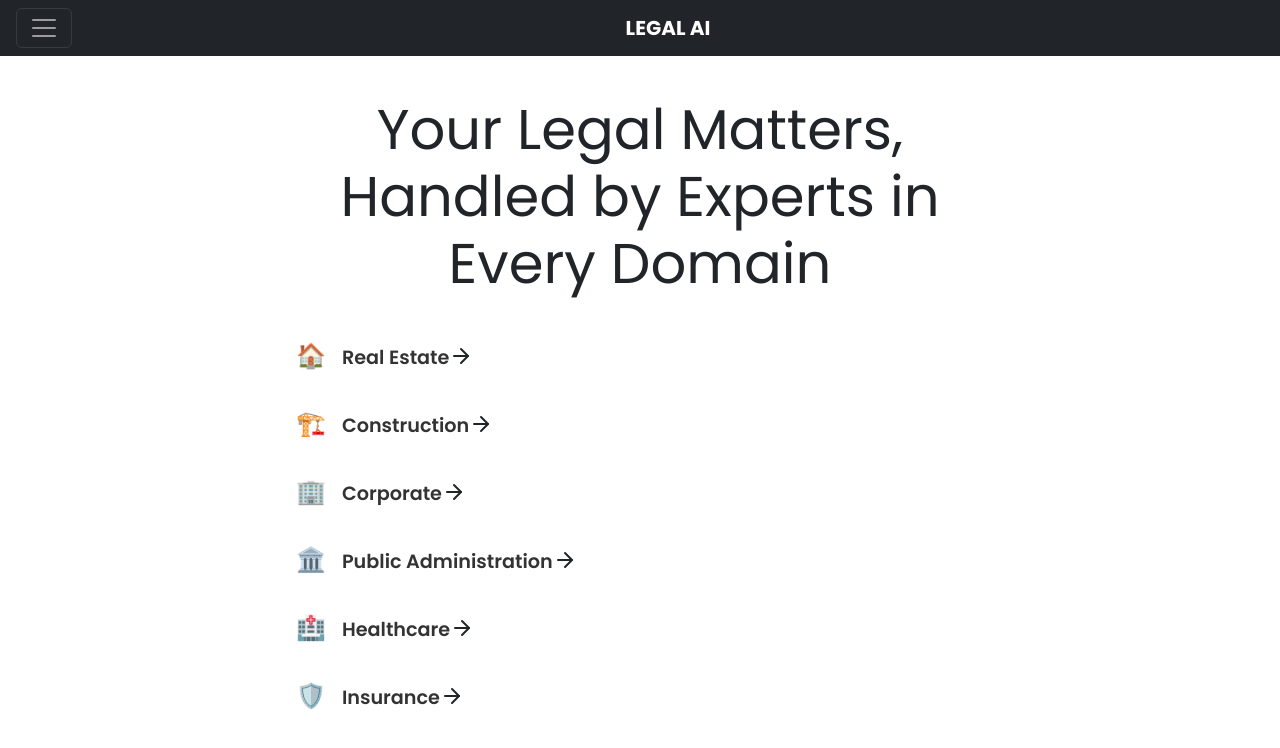
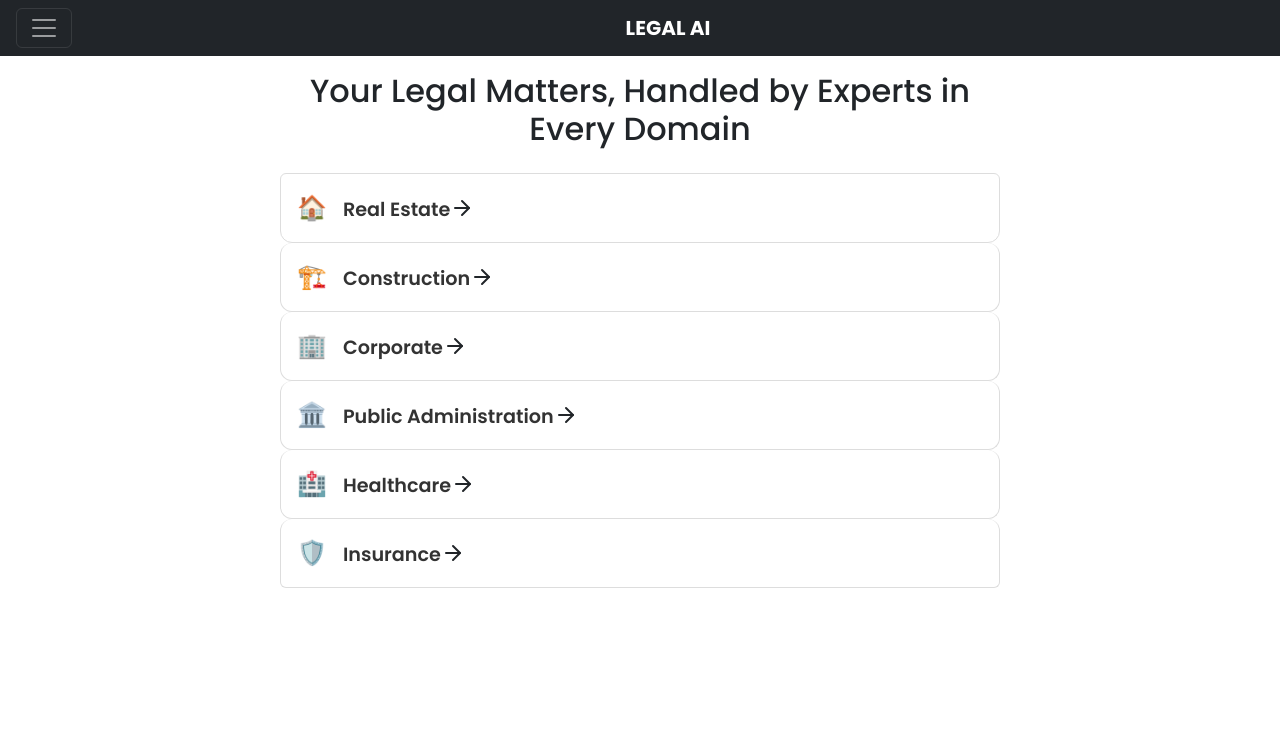
Before and after one commit to NamanVashistha1/Verdic-AI, a React (Create React App) app in the folder frontend/: page /domains in a window 1280 px wide. Shown: the top 748 px of the page. Built offline with nearby package versions, Linux system fonts and the light colour scheme.

Commit message:
updated home UI

```diff
--- a/frontend/src/components/Hero.js
+++ b/frontend/src/components/Hero.js
@@ -8,10 +8,18 @@ import "bootstrap/dist/css/bootstrap.min.css";
 
 const LegalAIHero = () => {
   return (
-    <section className="hero-section mb-1 mt-3 bg-gradient-primary text-white position-relative">
+    <section className="hero-section mb-1 mt-3 bg-gradient-primary text-white position-relative" style={{
+      backgroundImage: `url('https://png.pngtree.com/thumb_back/fh260/background/20241030/pngtree-wooden-gavel-on-judge-s-desk-legal-justice-surface-law-and-image_16472274.jpg')`,
+      backgroundSize: "cover",
+      backgroundPosition: "center",
+      backgroundRepeat: "no-repeat",
+      borderRadius: "20px", // Curved edges
+    overflow: "hidden",
+    opacity: "0.9"
+    }}>
       <Container fluid className="px-4 py-3">
         <Row className="align-items-center justify-content-center">
-          <Col xs={12} md={10} lg={8} xl={6} className="text-center">
+          <Col xs={12} md={10} lg={8} xl={6} className="text-center"  >
             <h1 className="display-4 fw-bold mb-3 animate__animated animate__fadeInUp">
               Ask Legal AI
             </h1>
--- a/frontend/src/components/InsuranceForm.js
+++ b/frontend/src/components/InsuranceForm.js
@@ -105,7 +105,7 @@ function Insuranceform() {
 
   return (
     <>
-      <div className="card">
+      <div className="card mb-3">
         <div className="card-body">
           {/* <h3 className="card-title mb-4">{insuranceClaim.name}</h3> */}
           <form onSubmit={handleSubmit}>
--- a/frontend/src/components/TopBar.jsx
+++ b/frontend/src/components/TopBar.jsx
@@ -79,7 +79,7 @@ function CustomNavbar() {
                 key={index}
                 as={item.onClick ? 'button' : Link} // Use 'button' for logout action
                 to={item.path}
-                className="nav-link text-white py-3 px-4 d-flex align-items-center justify-content-between border-bottom border-secondary"
+                className="nav-link text-white py-2 px-4 d-flex align-items-center justify-content-between border-bottom border-secondary"
                 onClick={item.onClick ? handleLogout : handleClose} // Trigger logout or close
               >
                 <div className="d-flex align-items-center gap-3">
--- a/frontend/src/components/VehicleTransfer.js
+++ b/frontend/src/components/VehicleTransfer.js
@@ -111,10 +111,10 @@ const VehicleTransferForm = () => {
   };
 
   return (
-    <div className="container mt-4">
-      <h2 className="mb-4">Vehicle Ownership Transfer Form</h2>
-      <form onSubmit={(e) => { e.preventDefault(); generatePDF(); }}>
-        <h3>Part 1: Transferor Information</h3>
+    <div className="container mt-4 px-0">
+      {/* <h2 className="mb-4">Vehicle Ownership Transfer Form</h2> */}
+      <form class="card" style={{padding: "17px", marginBottom: "17px"}} onSubmit={(e) => { e.preventDefault(); generatePDF(); }}>
+        <h6>Part 1: Transferor Information</h6>
         <div className="mb-3">
           <label className="form-label">Transferor's Name</label>
           <input type="text" className="form-control" id="transferor" onChange={(e) => handleInputChange(e, 1)} />
@@ -148,7 +148,7 @@ const VehicleTransferForm = () => {
           <input type="date" className="form-control" id="transferDate" onChange={(e) => handleInputChange(e, 1)} />
         </div>
 
-        <h3>Part 2: Transferee Information</h3>
+        <h6>Part 2: Transferee Information</h6>
         <div className="mb-3">
           <label className="form-label">Transferee's Name</label>
           <input type="text" className="form-control" id="transferee" onChange={(e) => handleInputChange(e, 2)} />
--- a/frontend/src/pages/Domains.js
+++ b/frontend/src/pages/Domains.js
@@ -18,10 +18,10 @@ const LegalDomains = () => {
   return (
     <>
       <TopBar />
-      <Container fluid className="legal-domains-container py-5">
+      <Container fluid className="legal-domains-container py-4">
         <Row className="justify-content-center">
           <Col xs={12} md={10} lg={8}>
-            <h2 className="text-center mb-4 display-4 fw-large">
+            <h2 className="text-center mb-4  fw-large">
               Your Legal Matters, Handled by Experts in Every Domain
             </h2>
             <ListGroup className="domain-list">
--- a/frontend/src/pages/Draftpage.js
+++ b/frontend/src/pages/Draftpage.js
@@ -21,7 +21,7 @@ function Draft() {
   return (
     <>
       <TopBar />
-      <div className="container mt-5 card-body">
+      <div className="container mt-4 card-body">
         <h1>Draft Generator</h1>
 
         <div className="mb-4">
--- a/frontend/src/styles/Domains.css
+++ b/frontend/src/styles/Domains.css
@@ -12,12 +12,21 @@
     outline: none !important;
     border-left-color: #28a745; /* Optional: Keeps the left border effect */
 }
+.domain-item {
+    color: #333 !important;
+    border-radius: 12px; /* Smooth rounded edges */
+    border: 1px solid #ddd; /* Light border for definition */
+    transition: all 0.3s ease-in-out;
+    background-color: #fff; /* Ensure background color */
+}
+
+
 
 /* Ensure the text color remains the same after click */
-.domain-item {
+/* .domain-item {
     color: #333 !important;
     border: white !important;
-}
+} */
 
 /* Remove any Bootstrap active styles */
 .domain-item.active {
```
